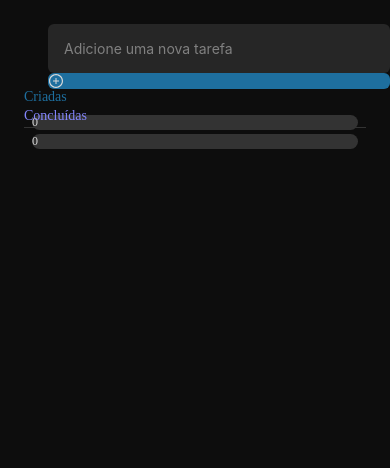
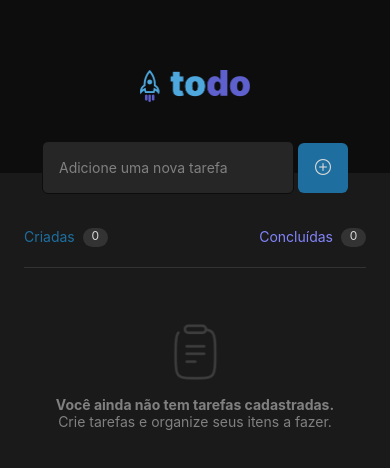
Before and after one commit to jaullmann/rocketseat--lessons--react-native--to-do-list, a React Native app: screen / in a window 390 px wide. Shown: the top 468 px of the page. Built offline with nearby package versions, Linux system fonts and the light colour scheme.

Commit message:
Developed main page, Home, and components. Working on functions to add and delete cards, and card styling for different states.

```diff
--- a/package.json
+++ b/package.json
@@ -9,7 +9,7 @@
     "web": "expo start --web"
   },
   "dependencies": {
-    "expo": "~51.0.28",
+    "expo": "~51.0.36",
     "expo-status-bar": "~1.12.1",
     "react": "18.2.0",
     "react-icons": "^5.3.0",
@@ -18,7 +18,7 @@
   "devDependencies": {
     "@babel/core": "^7.20.0",
     "@types/react": "~18.2.45",
-    "typescript": "^5.1.3"
+    "typescript": "~5.3.3"
   },
   "private": true
 }
--- a/src/components/Counter/styles.ts
+++ b/src/components/Counter/styles.ts
@@ -4,24 +4,27 @@ export const styles = StyleSheet.create({
   container: {
     height: 19,
     gap: 8,
+    flexDirection: 'row',
   },
   createdLabel: {
     color: '#1E6F9F',
     fontSize: 14,
-    fontFamily: 'Inter Bold'
+    fontFamily: 'inter'
   },
   doneLabel: {
     color: '#8284FA',
     fontSize: 14,
-    fontFamily: 'Inter Bold'
+    fontFamily: 'inter'
   },
   amount: {
-    borderRadius: 999,
+    height: 19,
+    width: 25,
+    borderRadius: 10,
     backgroundColor: '#333333',
     fontSize: 12,
-    fontFamily: 'Inter Bold',
+    fontFamily: 'inter',
     color: '#D9D9D9',
-    marginVertical: 2,
-    marginHorizontal: 8
+    textAlign: 'center',
+    textAlignVertical: 'center',
   }
 })
--- a/src/components/TaskCard/index.tsx
+++ b/src/components/TaskCard/index.tsx
@@ -1,6 +1,7 @@
+import AntDesign from '@expo/vector-icons/AntDesign';
+import MaterialIcons from '@expo/vector-icons/MaterialIcons';
+
 import { Text, TouchableOpacity, View } from "react-native";
-import { PiTrash } from "react-icons/pi";
-import { MdDone } from "react-icons/md";
 
 import { styles } from "./styles";
 import { useState } from "react";
@@ -25,14 +26,14 @@ export function TaskCard({ task, onRemove }: Props) {
         style={styles.toggleButton}
         onPress={toggleCardState}
       >
-        { actionDone && <MdDone style={styles.checkedIcon}/> }
+        { actionDone && <MaterialIcons name="done" size={8} color='#D9D9D9' /> }
       </TouchableOpacity>
       <Text style={styles.description}>
         {task}
       </Text>
 
       <TouchableOpacity onPress={onRemove}>
-        <PiTrash style={styles.trashIcon} />
+        <AntDesign name="delete" size={16} color='#808080' />
       </TouchableOpacity>
 
     </View>
--- a/src/components/TaskCard/styles.ts
+++ b/src/components/TaskCard/styles.ts
@@ -2,32 +2,33 @@ import { StyleSheet } from "react-native";
 
 export const styles = StyleSheet.create({
   container: {
-    width: '100%',
+    height: 64,
     backgroundColor: '#262626',
     borderRadius: 8,
     flexDirection: 'row',
     alignItems: 'center',
-    justifyContent: 'center',
-    margin: 12
+    justifyContent: 'space-between',
+    gap: 11.3,
+    marginHorizontal: 24,
+    marginVertical: 8,
+    padding: 12
   },
   toggleButton: {
-    width: 24,
-    height: 24,
+    width: 17,
+    height: 17,
     borderRadius: 12,
     borderColor: '#4EA8DE',
-    borderWidth: 1,
+    borderWidth: 2,
   },
   checkedIcon: {
     color: '#F2F2F2'
   },
   description: {
+    flexDirection: 'row',
+    flex: 1,
+    textAlign: 'left',
     fontFamily: 'inter',
     fontSize: 14,
     color: '#F2F2F2'
-  },
-  trashIcon: {
-    width: 32,
-    height: 32,
-    color: '#808080'
   }
 })
--- a/src/screens/Home/index.tsx
+++ b/src/screens/Home/index.tsx
@@ -1,24 +1,60 @@
+import AntDesign from '@expo/vector-icons/AntDesign';
 import { useState } from "react";
-import { AiOutlinePlusCircle } from "react-icons/ai";
-import { FlatList, Text, TextInput, TouchableOpacity, View, Image } from "react-native";
+import { Alert, FlatList, Text, TextInput, TouchableOpacity, View, Image } from "react-native";
 import { TaskCard } from "../../components/TaskCard";
 import { Counter } from "../../components/Counter";
 import { styles } from "./styles";
+import MainLogo from '../../../assets/appLogo.png';
+import Clipboard from '../../../assets/clipboard.png';
 
 export function Home(){
+
+  const [tasks, setTasks] = useState<string[]>([]);
+  const [description, setDescription] = useState('');
+
+  function handleTaskAdd() {
+    if (tasks.includes(description)) {
+      return Alert.alert("Erro", "Essa tarefa já foi registrada!");
+    }
+
+    if (description.length < 4) {
+      return Alert.alert("Erro", "Digite uma tarefa válida para adicionar.");
+    }
+
+    setTasks(prevState => [...prevState, description]);
+    setDescription('');
+  }
+
+  function handleCardRemove(task: string) {
+    Alert.alert("Remover", `Excluir a tarefa "${task}"?`, [
+      {
+        text: 'Sim',
+        onPress: () => setTasks(prevState => prevState.filter(taskDescription => taskDescription !== task))
+      },
+      {
+        text: 'Não',
+        style: 'cancel'
+      }
+    ])
+  }
 
   return (
     <View style={styles.container}>
       <View style={styles.header}>
-        <Image source={{uri: '../../../assets/appLogo.png'}}/>
+        <Image
+          style={styles.logo}
+          source={MainLogo}
+        />
         <View style={styles.form}>
           <TextInput
             style={styles.input}
             placeholder="Adicione uma nova tarefa"
             placeholderTextColor="#808080"
+            onChangeText={setDescription}
+            value={description}
           />
-          <TouchableOpacity style={styles.button}>
-            <AiOutlinePlusCircle style={styles.buttonIcon}/>
+          <TouchableOpacity style={styles.button} onPress={handleTaskAdd}>
+            <AntDesign name="pluscircleo" size={16} color='#D9D9D9' />
           </TouchableOpacity>
         </View>
       </View>
@@ -34,6 +70,34 @@ export function Home(){
         />
       </View>
 
+      <FlatList
+        data={tasks}
+        keyExtractor={(item) => item}
+        renderItem={({ item }) => (
+          <TaskCard
+            key={item}
+            task={item}
+            onRemove={() => handleCardRemove(item)}
+          />
+        )}
+        showsVerticalScrollIndicator={false}
+        ListEmptyComponent={() => (
+          <>
+            <Image
+              style={styles.clipboardImage}
+              source={Clipboard}
+            />
+            <Text style={styles.listEmptyTextBold}>
+              Você ainda não tem tarefas cadastradas.
+            </Text>
+            <Text style={styles.listEmptyText}>
+              Crie tarefas e organize seus itens a fazer.
+            </Text>
+          </>
+        )}
+      />
+
+
     </View>
   )
 }
--- a/src/screens/Home/styles.ts
+++ b/src/screens/Home/styles.ts
@@ -3,41 +3,74 @@ import { StyleSheet } from "react-native";
 export const styles = StyleSheet.create({
   container: {
     flex: 1,
-    backgroundColor: '#0D0D0D',
-    padding: 24
+    backgroundColor: '#1A1A1A'
   },
   header: {
-
+    height: 173,
+    backgroundColor: '#0D0D0D',
+    alignItems: 'center',
   },
-  image: {
+  logo: {
     width: 110.34,
-    height: 32
+    height: 32,
+    marginTop: 70,
+    marginBottom: 60
   },
   form: {
-    width: '100%',
-    marginHorizontal: 24,
+    flex: 1,
+    marginRight: 24,
+    marginLeft: 24,
+    flexDirection: 'row',
+    justifyContent: 'space-between',
+    alignItems: 'center',
+    gap: 4
   },
   input: {
-    width: '100%',
+    flex: 1,
+    height: 53,
     color: '#F2F2F2',
     backgroundColor: '#262626',
     borderRadius: 6,
+    borderColor: '#0D0D0D',
+    borderWidth: 1,
     padding: 16,
     textAlign: 'left',
     textAlignVertical: 'center'
   },
   button: {
+    width: 50,
+    height: 50,
     borderRadius: 6,
     backgroundColor: '#1E6F9F',
-  },
-  buttonIcon: {
-    width: 16,
-    height: 16,
-    color: '#D9D9D9',
+    alignItems: 'center',
+    justifyContent: 'center'
   },
   countersSection: {
-    marginBottom: 20,
+    marginHorizontal: 24,
+    marginTop: 55,
+    marginBottom: 8,
+    flexDirection: 'row',
+    justifyContent: 'space-between',
+    paddingBottom: 20,
     borderBottomWidth: 1,
     borderBottomColor: '#333333'
-  }
+  },
+  listEmptyTextBold: {
+    fontSize: 14,
+    fontWeight: 'bold',
+    color: '#808080',
+    textAlign: 'center'
+  },
+  listEmptyText: {
+    fontSize: 14,
+    color: '#808080',
+    textAlign: 'center'
+  },
+  clipboardImage: {
+    width: 56,
+    height: 56,
+    marginTop: 48,
+    marginBottom: 16,
+    alignSelf: 'center',
+  },
 })
```
Also changed, not shown: assets/clipboard.png (added), 1 other file (tests, documents, lock files or other folders).
